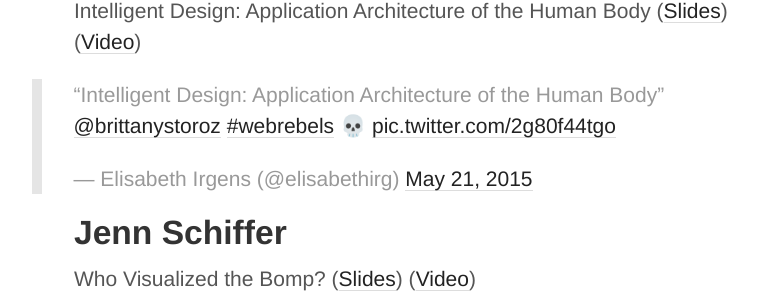
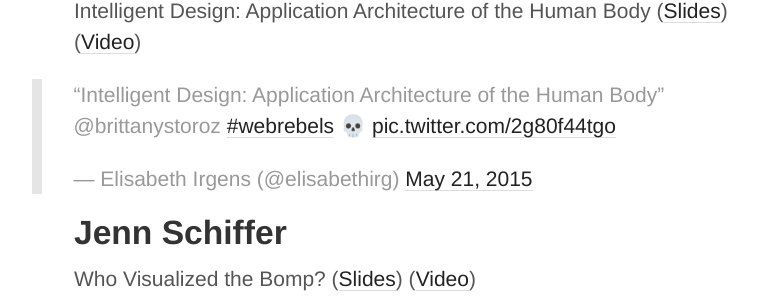
Before and after one commit to Andersos/andersos.net, a Jekyll site: the page built from _posts/2015-06-30-web-rebels-day-1-2015.md, in a window 1280 px wide and 900 px high, scrolled down 1089 px. Shown: the part 177-484 px from the top of the window, without its empty margins (230-988 px from the left). Built offline with Jekyll 4.4.1, drawn with Linux system fonts in a browser that asks for light colours; Markdown is read by kramdown in place of the engine named in the settings; comment, search, counter and statistics services are not loaded; some of the changed lines change nothing that is shown.

Commit message:
Remove broken link

```diff
--- a/_posts/2015-06-30-web-rebels-day-1-2015.md
+++ b/_posts/2015-06-30-web-rebels-day-1-2015.md
@@ -31,7 +31,7 @@
 ## Brittany Storoz
 Intelligent Design: Application Architecture of the Human Body ([Slides](http://brittanystoroz.github.io/presentations/app-architecture-human-body)) ([Video](https://vimeo.com/128772581))
 
-<blockquote class="twitter-tweet" lang="en"><p lang="en" dir="ltr">“Intelligent Design: Application Architecture of the Human Body” <a href="https://twitter.com/brittanystoroz">@brittanystoroz</a> <a href="https://twitter.com/hashtag/webrebels?src=hash">#webrebels</a> 💀 <a href="http://t.co/2g80f44tgo">pic.twitter.com/2g80f44tgo</a></p>&mdash; Elisabeth Irgens (@elisabethirg) <a href="https://twitter.com/elisabethirg/status/601331436864598017">May 21, 2015</a></blockquote>
+<blockquote class="twitter-tweet" lang="en"><p lang="en" dir="ltr">“Intelligent Design: Application Architecture of the Human Body” @brittanystoroz <a href="https://twitter.com/hashtag/webrebels?src=hash">#webrebels</a> 💀 <a href="http://t.co/2g80f44tgo">pic.twitter.com/2g80f44tgo</a></p>&mdash; Elisabeth Irgens (@elisabethirg) <a href="https://twitter.com/elisabethirg/status/601331436864598017">May 21, 2015</a></blockquote>
 
 ## Jenn Schiffer
 Who Visualized the Bomp? ([Slides](https://github.com/jennschiffer/who-visualized-the-bomp)) ([Video](https://vimeo.com/128748712))
```
